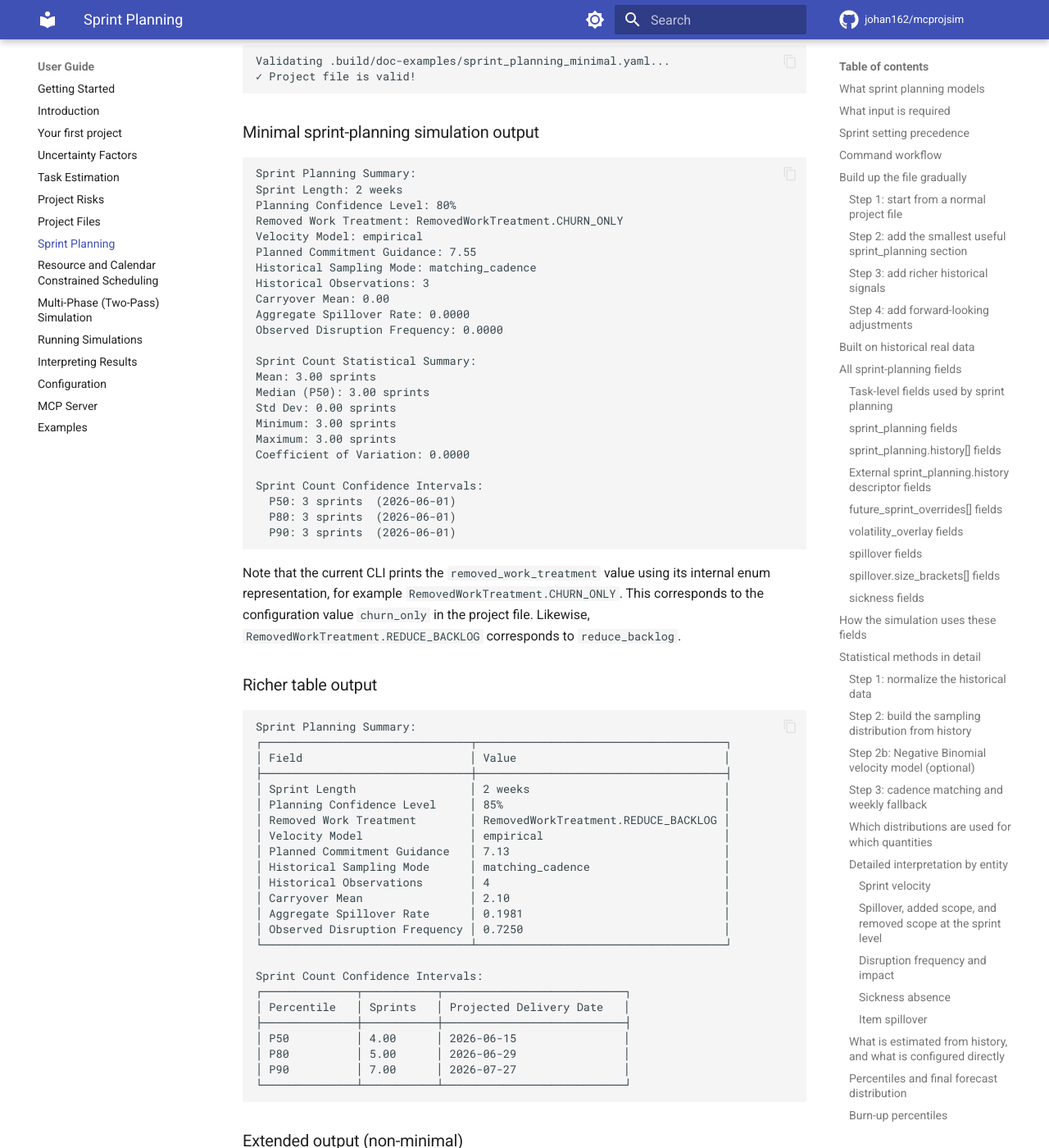
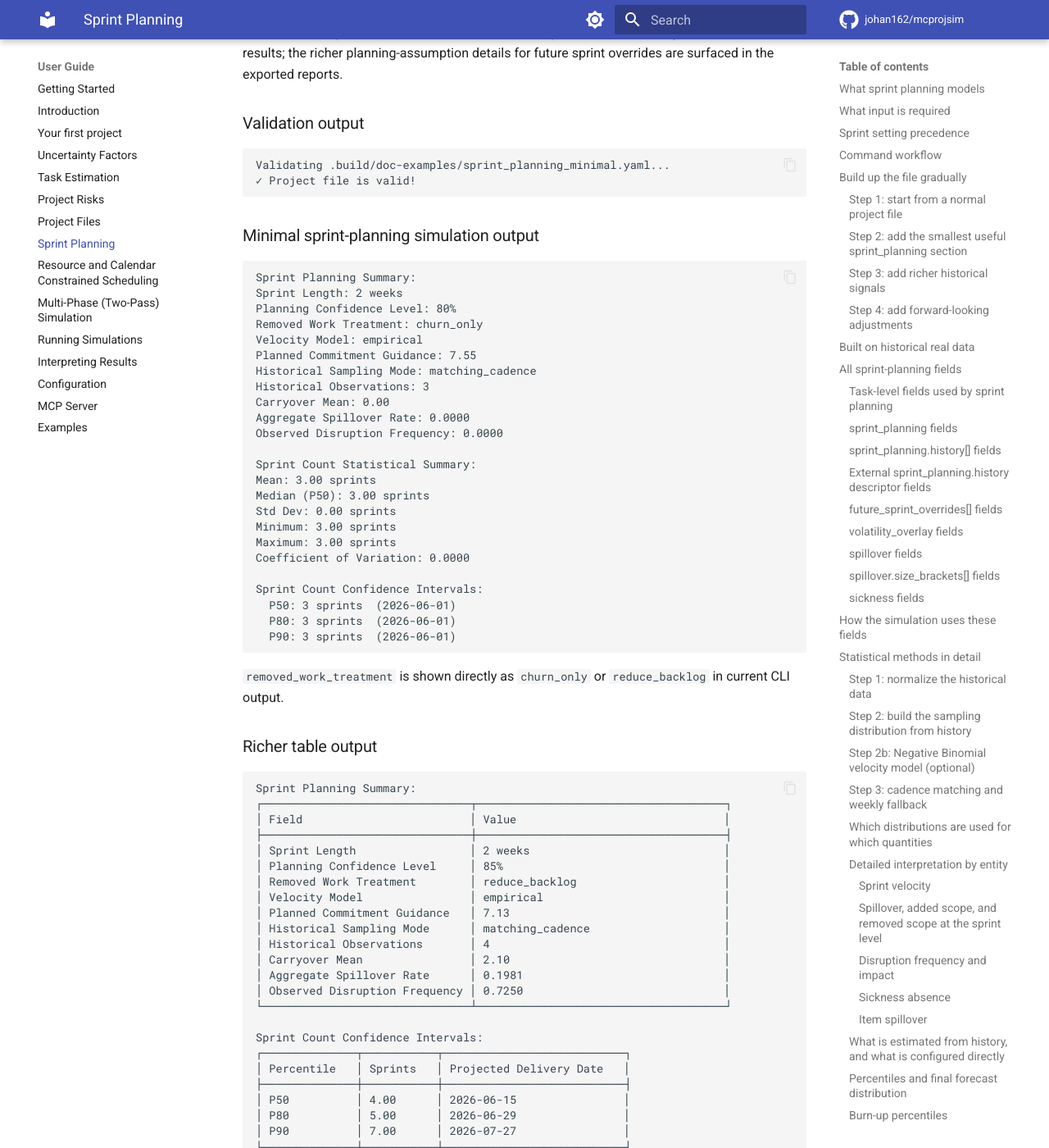
Before and after one commit to johan162/mcprojsim, an MkDocs documentation site: the page built from docs/user_guide/sprint_planning.md, in a window 1280 px wide and 1400 px high, scrolled down 31425 px. Shown: the whole window at 82% size. Built offline with MkDocs 1.6.1 and Material for MkDocs 9.7.7, drawn with Linux system fonts in a browser that asks for light colours; comment, search, counter and statistics services are not loaded; some of the changed text lies outside the part shown.

Commit message:
Minor doc updates for clarity in description of sprint planning

````diff
--- a/docs/user_guide/sprint_planning.md
+++ b/docs/user_guide/sprint_planning.md
@@ -72,7 +72,9 @@
 
 - `--velocity-model` overrides both project and config values
 - a value set in project `sprint_planning` overrides `sprint_defaults`
-- `sprint_defaults` provides company-wide defaults when project fields are not explicitly set
+- `sprint_defaults` provides company-wide defaults when project fields remain at built-in values
+
+Practical detail: sprint defaults are applied when a project value still equals the built-in default. In other words, this behavior is value-based rather than strictly "field omitted"-based.
 
 A historical row is usable when all of the following are true:
 
@@ -820,12 +822,6 @@
 
 The clamp on $z$ is important: it prevents invalid $\ln(0)$ or negative-log inputs when very small values appear.
 
-For the logistic model, the probability is:
-
-$$
-p_i = \frac{1}{1 + e^{-\left(s \cdot \ln(x / r) + b\right)}}
-$$
-
 where:
 
 - $x$ is the item's planning story points
@@ -1200,7 +1201,7 @@
 Sprint Planning Summary:
 Sprint Length: 2 weeks
 Planning Confidence Level: 80%
-Removed Work Treatment: RemovedWorkTreatment.CHURN_ONLY
+Removed Work Treatment: churn_only
 Velocity Model: empirical
 Planned Commitment Guidance: 7.55
 Historical Sampling Mode: matching_cadence
@@ -1223,7 +1224,7 @@
   P90: 3 sprints  (2026-06-01)
 ```
 
-Note that the current CLI prints the `removed_work_treatment` value using its internal enum representation, for example `RemovedWorkTreatment.CHURN_ONLY`. This corresponds to the configuration value `churn_only` in the project file. Likewise, `RemovedWorkTreatment.REDUCE_BACKLOG` corresponds to `reduce_backlog`.
+`removed_work_treatment` is shown directly as `churn_only` or `reduce_backlog` in current CLI output.
 
 ### Richer table output
 
@@ -1234,7 +1235,7 @@
 ├───────────────────────────────┼─────────────────────────────────────┤
 │ Sprint Length                 │ 2 weeks                             │
 │ Planning Confidence Level     │ 85%                                 │
-│ Removed Work Treatment        │ RemovedWorkTreatment.REDUCE_BACKLOG │
+│ Removed Work Treatment        │ reduce_backlog                      │
 │ Velocity Model                │ empirical                           │
 │ Planned Commitment Guidance   │ 7.13                                │
 │ Historical Sampling Mode      │ matching_cadence                    │
````
Also changed, not shown: other parts of docs/user_guide/sprint_planning.md (+5 -0 lines).
